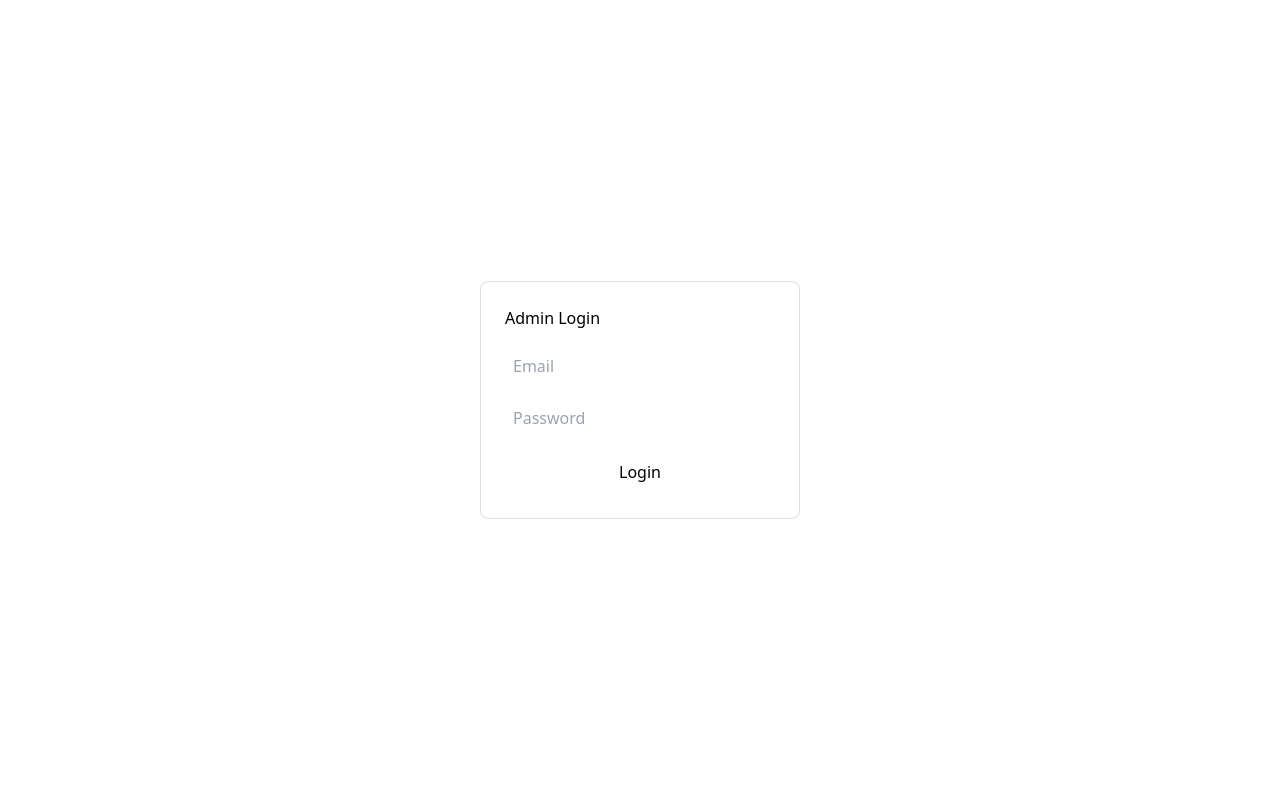
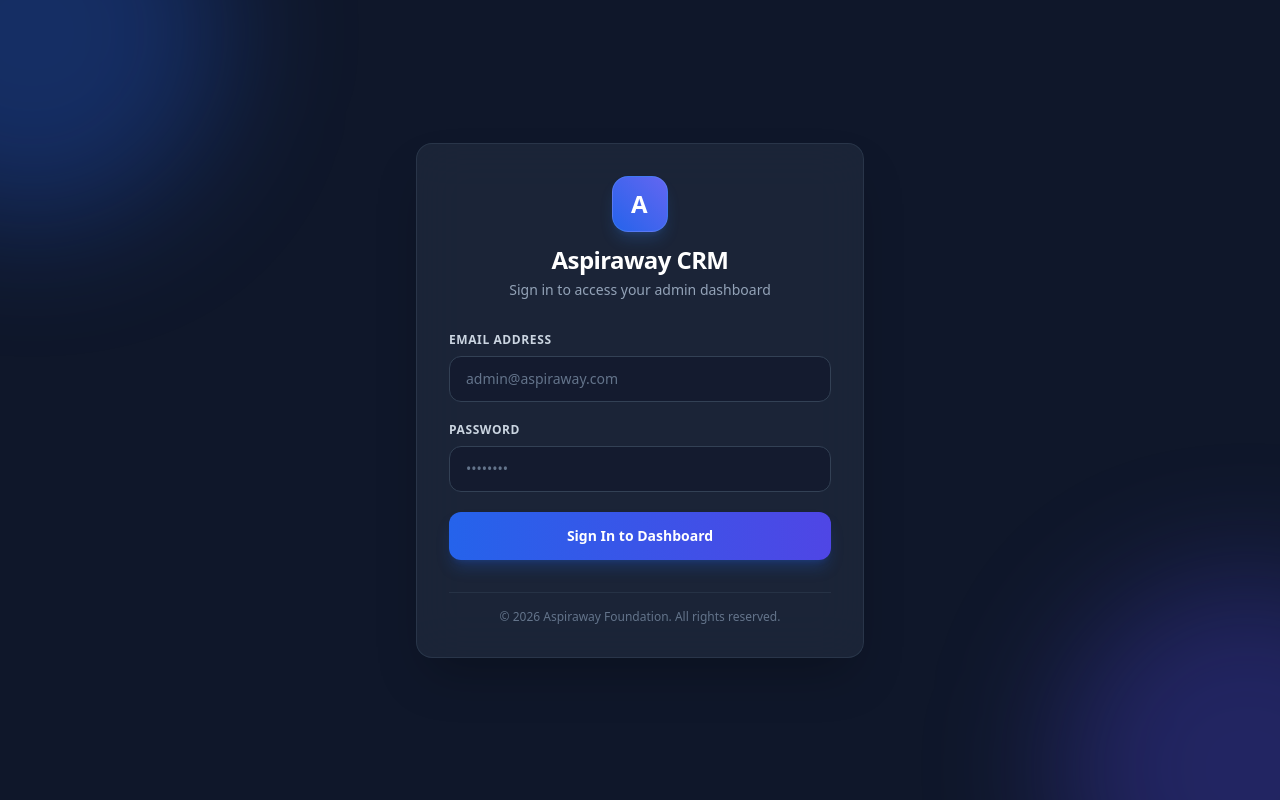
Before and after one commit to Baralm24/aspiraway-crm, a Next.js app in the folder aspiraway-crm-frontend/: page /login in a window 1280 px wide. Built offline with nearby package versions, Linux system fonts and the light colour scheme.

Commit message:
design: upgrade login page UI with Aspiraway branding and dark mode aesthetic

```diff
--- a/aspiraway-crm-frontend/app/login/page.jsx
+++ b/aspiraway-crm-frontend/app/login/page.jsx
@@ -17,14 +17,12 @@ export default function LoginPage() {
     setError("");
 
     try {
-      // Direct call to Render backend (bypasses missing Next.js rewrites)
       const res = await axios.post(
         "https://aspiraway-crm.onrender.com/api/auth/login",
         { email, password },
         { headers: { "Content-Type": "application/json" } }
       );
 
-      // Store auth credentials on successful login
       if (res.data?.token) {
         localStorage.setItem("token", res.data.token);
         localStorage.setItem("user", JSON.stringify(res.data.user));
@@ -33,9 +31,7 @@ export default function LoginPage() {
     } catch (err) {
       console.error("LOGIN ERROR:", err);
 
-      // Safely extract string error messages only to avoid React Object rendering crash
       const apiErrorMessage = err?.response?.data?.error;
-
       if (typeof apiErrorMessage === "string") {
         setError(apiErrorMessage);
       } else if (err.code === "ERR_NETWORK" || err.message === "Network Error") {
@@ -49,54 +45,93 @@ export default function LoginPage() {
   }
 
   return (
-    <div style={{ minHeight: "100vh", display: "grid", placeItems: "center" }}>
-      <form
-        onSubmit={handleLogin}
-        style={{
-          width: 320,
-          padding: 24,
-          border: "1px solid #ddd",
-          borderRadius: 8,
-        }}
-      >
-        <h2 style={{ marginBottom: 16 }}>Admin Login</h2>
+    <div className="min-h-screen bg-slate-900 flex flex-col justify-center items-center p-4 relative overflow-hidden font-sans">
+      {/* Background Decorative Gradient Orbs */}
+      <div className="absolute -top-40 -left-40 w-96 h-96 bg-blue-600/30 rounded-full blur-3xl pointer-events-none" />
+      <div className="absolute -bottom-40 -right-40 w-96 h-96 bg-indigo-600/30 rounded-full blur-3xl pointer-events-none" />
 
+      {/* Main Login Card */}
+      <div className="w-full max-w-md bg-slate-800/80 backdrop-blur-xl border border-slate-700/60 rounded-2xl shadow-2xl p-8 z-10">
+
+        {/* Brand Header & Logo Area */}
+        <div className="flex flex-col items-center mb-8">
+          <div className="w-14 h-14 bg-gradient-to-tr from-blue-600 to-indigo-500 rounded-2xl flex items-center justify-center shadow-lg shadow-blue-500/20 mb-3 border border-blue-400/30">
+            <span className="text-2xl font-black text-white tracking-wider">A</span>
+          </div>
+          <h1 className="text-2xl font-bold text-white tracking-tight">
+            Aspiraway CRM
+          </h1>
+          <p className="text-sm text-slate-400 mt-1">
+            Sign in to access your admin dashboard
+          </p>
+        </div>
+
+        {/* Error Alert Box */}
         {error && (
-          <p style={{ color: "red", marginBottom: 12, fontSize: "14px" }}>
-            {String(error)}
-          </p>
+          <div className="mb-6 p-3.5 bg-red-500/10 border border-red-500/30 rounded-xl text-red-400 text-sm flex items-center gap-2">
+            <svg className="w-4 h-4 shrink-0 fill-current" viewBox="0 0 20 20">
+              <path d="M10 18a8 8 0 100-16 8 8 0 000 16zM8.707 7.293a1 1 0 00-1.414 1.414L8.586 10l-1.293 1.293a1 1 0 101.414 1.414L10 11.414l1.293 1.293a1 1 0 001.414-1.414L11.414 10l1.293-1.293a1 1 0 00-1.414-1.414L10 8.586 8.707 7.293z" />
+            </svg>
+            <span>{String(error)}</span>
+          </div>
         )}
 
+        {/* Login Form */}
+        <form onSubmit={handleLogin} className="space-y-5">
+          <div>
+            <label className="block text-xs font-semibold uppercase text-slate-300 tracking-wider mb-2">
+              Email Address
+            </label>
             <input
               type="email"
-          placeholder="Email"
+              placeholder="admin@aspiraway.com"
               value={email}
               onChange={(e) => setEmail(e.target.value)}
               required
-          style={{ width: "100%", marginBottom: 12, padding: 8 }}
+              className="w-full px-4 py-3 bg-slate-900/60 border border-slate-700 focus:border-blue-500 focus:ring-2 focus:ring-blue-500/20 rounded-xl text-white placeholder-slate-500 outline-none transition-all duration-200 text-sm"
             />
+          </div>
 
+          <div>
+            <label className="block text-xs font-semibold uppercase text-slate-300 tracking-wider mb-2">
+              Password
+            </label>
             <input
               type="password"
-          placeholder="Password"
+              placeholder="••••••••"
               value={password}
               onChange={(e) => setPassword(e.target.value)}
               required
-          style={{ width: "100%", marginBottom: 12, padding: 8 }}
+              className="w-full px-4 py-3 bg-slate-900/60 border border-slate-700 focus:border-blue-500 focus:ring-2 focus:ring-blue-500/20 rounded-xl text-white placeholder-slate-500 outline-none transition-all duration-200 text-sm"
             />
+          </div>
 
           <button
             type="submit"
             disabled={loading}
-          style={{
-            width: "100%",
-            padding: 10,
-            cursor: loading ? "not-allowed" : "pointer",
-          }}
+            className="w-full mt-2 py-3.5 px-4 bg-gradient-to-r from-blue-600 to-indigo-600 hover:from-blue-500 hover:to-indigo-500 text-white font-semibold rounded-xl shadow-lg shadow-blue-600/25 active:scale-[0.99] transition-all duration-200 flex items-center justify-center disabled:opacity-60 disabled:cursor-not-allowed text-sm"
           >
-          {loading ? "Logging in..." : "Login"}
+            {loading ? (
+              <span className="flex items-center gap-2">
+                <svg className="animate-spin h-4 w-4 text-white" viewBox="0 0 24 24" fill="none">
+                  <circle className="opacity-25" cx="12" cy="12" r="10" stroke="currentColor" strokeWidth="4"></circle>
+                  <path className="opacity-75" fill="currentColor" d="M4 12a8 8 0 018-8V0C5.373 0 0 5.373 0 12h4zm2 5.291A7.962 7.962 0 014 12H0c0 3.042 1.135 5.824 3 7.938l3-2.647z"></path>
+                </svg>
+                Signing in...
+              </span>
+            ) : (
+              "Sign In to Dashboard"
+            )}
           </button>
         </form>
+
+        {/* Footer */}
+        <div className="mt-8 text-center border-t border-slate-700/50 pt-4">
+          <p className="text-xs text-slate-500">
+            &copy; {new Date().getFullYear()} Aspiraway Foundation. All rights reserved.
+          </p>
+        </div>
+      </div>
     </div>
   );
 }
```
Lines whose indentation alone changed are shown as unchanged.
